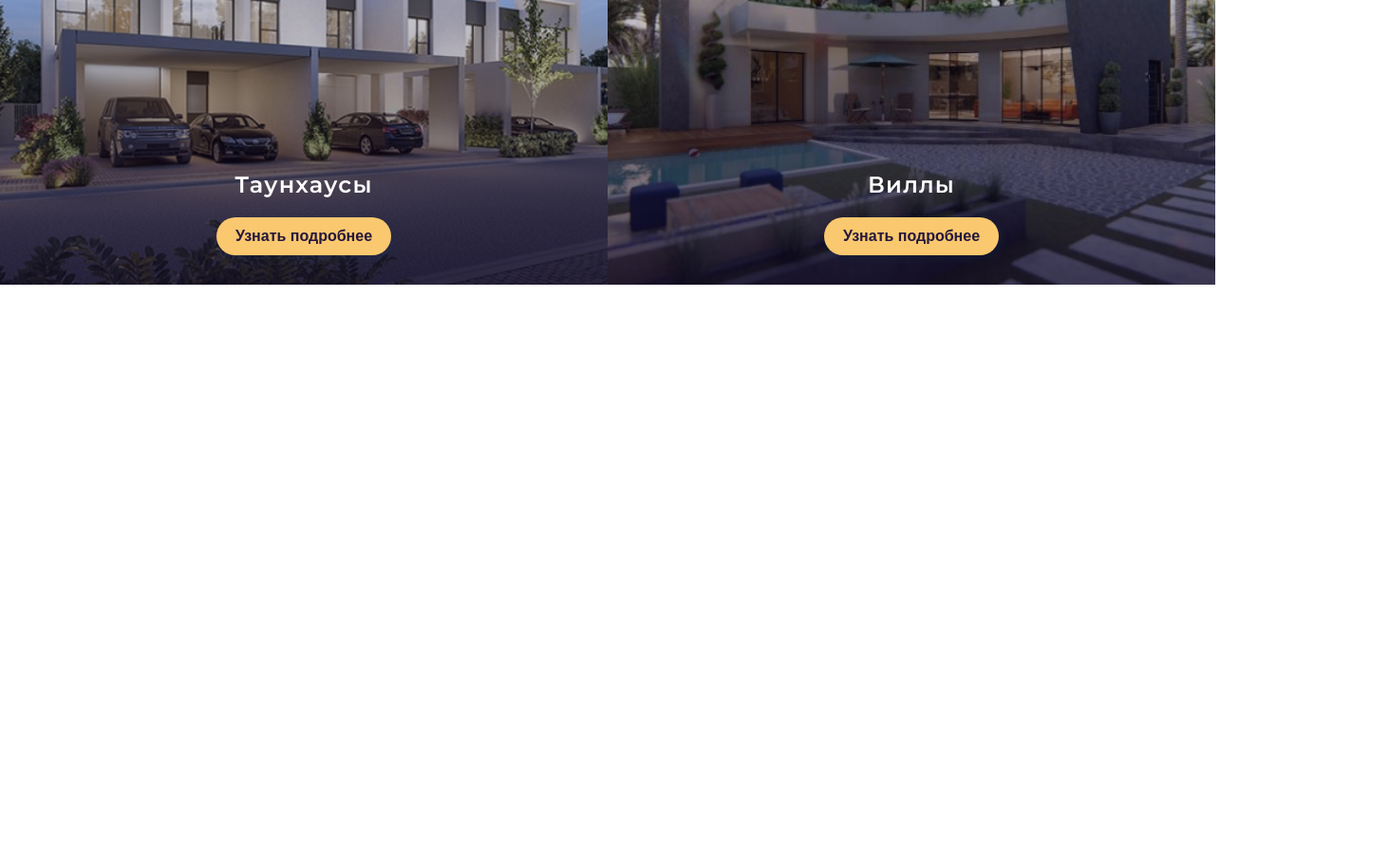
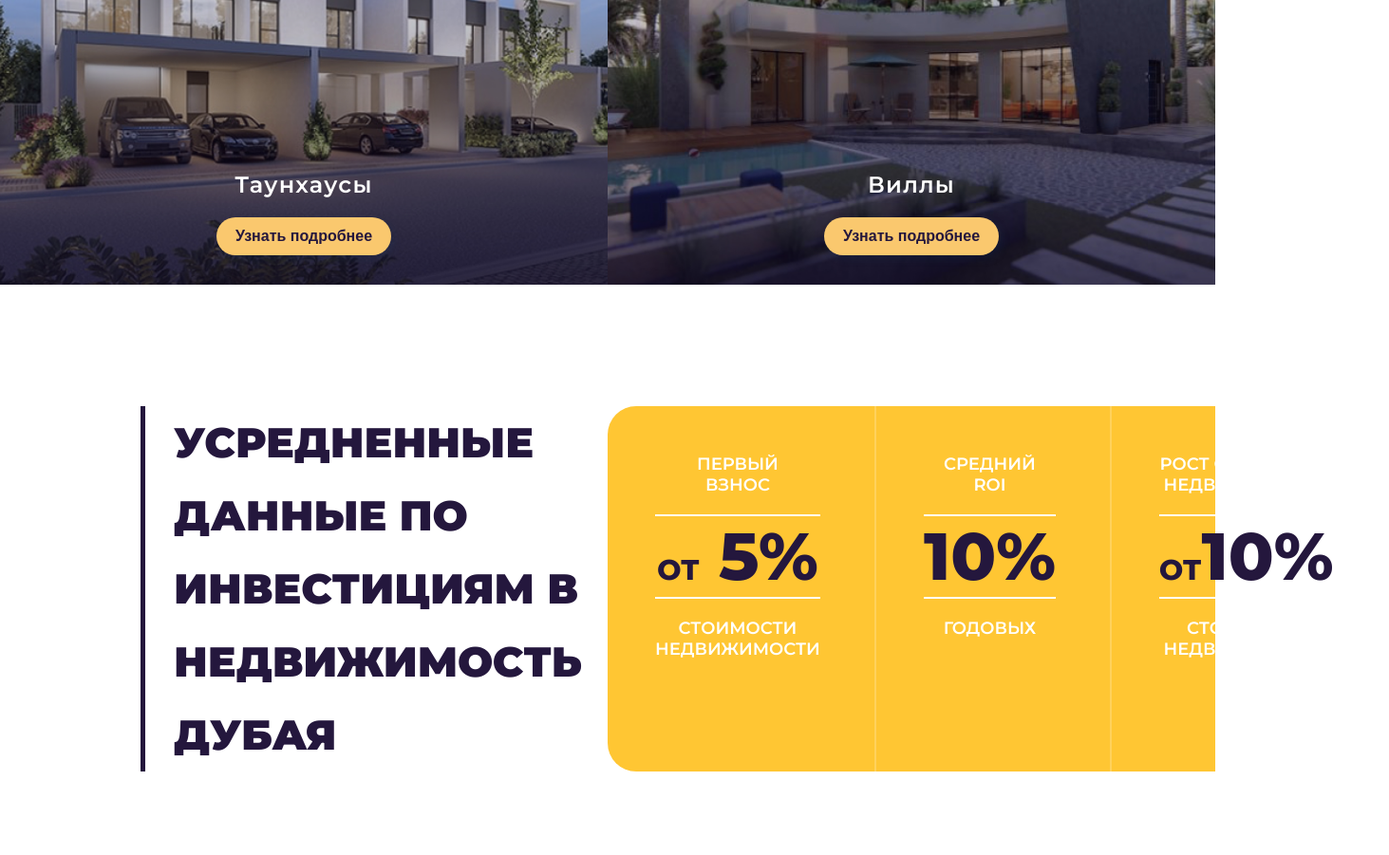
Before and after one commit to Dmitry-Filippov/golden-property-solution, a plain HTML site: page index.html in a window 1280 px wide. Shown: the part 2134-3035 px from the top of the page at 95% size, 1463 px wide, since content can reach past the window. Before the commit the page ends 2434 px from the top, so only its background shows below. Drawn offline with Linux system fonts and the light colour scheme.

Commit message:
data section

```diff
--- a/index.html
+++ b/index.html
@@ -114,6 +114,29 @@
 
       </div>
     </section>
+
+    <section class="data">
+      <div class="data__lefl">
+        <h2 class="data__title">Усредненные данные по инвестициям в недвижимость Дубая</h2>
+      </div>
+      <div class="data__right">
+        <div class="data__column">
+          <p class="data__column-text">Первый<br> взнос</p>
+          <p class="data__column-text"><span>от</span> 5%</p>
+          <p class="data__column-text">стоимости недвижимости</p>
+        </div>
+        <div class="data__column">
+          <p class="data__column-text">Средний<br> ROI</p>
+          <p class="data__column-text">10%</p>
+          <p class="data__column-text">годовых</p>
+        </div>
+        <div class="data__column">
+          <p class="data__column-text">Рост стоимости недвижимости</p>
+          <p class="data__column-text"><span>от</span>10%</p>
+          <p class="data__column-text">стоимости недвижимости</p>
+        </div>
+      </div>
+    </section>
   </main>
 
 </body>
--- a/src/style/scss/style.scss
+++ b/src/style/scss/style.scss
@@ -429,3 +429,72 @@ body {
     cursor: pointer;
   }
 }
+
+.data {
+  padding-top: 128px;
+  padding-bottom: 88px;
+  display: flex;
+
+  &__lefl {
+    width: 50%;
+    display: inline-flex;
+    align-items: center;
+  }
+
+  &__right {
+    width: 50%;
+    display: grid;
+    grid-template-columns: 1fr 1fr 2fr;
+    background: #ffc633;
+    border-radius: 30px 0px 0px 30px;
+  }
+
+  &__title {
+    max-width: 662px;
+    display: inline-block;
+    font-style: normal;
+    font-weight: 900;
+    font-size: 44px;
+    line-height: 77px;
+    text-transform: uppercase;
+    color: #24173d;
+    padding-left: 30px;
+    border-left: 5px solid #24173d;
+    margin-left: 148px;
+  }
+
+  &__column {
+    padding: 50px 57px 50px 50px;
+    border-right: 2px solid rgba(255, 255, 255, 0.2);
+
+    &-text {
+      font-style: normal;
+      font-weight: 600;
+      font-size: 18px;
+      line-height: 22px;
+      text-align: center;
+      text-transform: uppercase;
+      color: #ffffff;
+      max-width: 183px;
+
+      &:nth-of-type(2) {
+        font-weight: 800;
+        font-size: 70px;
+        line-height: 85px;
+        text-align: center;
+        text-transform: uppercase;
+        color: #24173d;
+        border-top: 2px solid #fff;
+        border-bottom: 2px solid #fff;
+        margin: 20px 0;
+        span {
+          font-style: normal;
+          font-weight: 800;
+          font-size: 30px;
+          line-height: 37px;
+          color: #24173d;
+        }
+      }
+    }
+  }
+}
```
Also changed, not shown: src/style/css/style.css, 1 other file.
